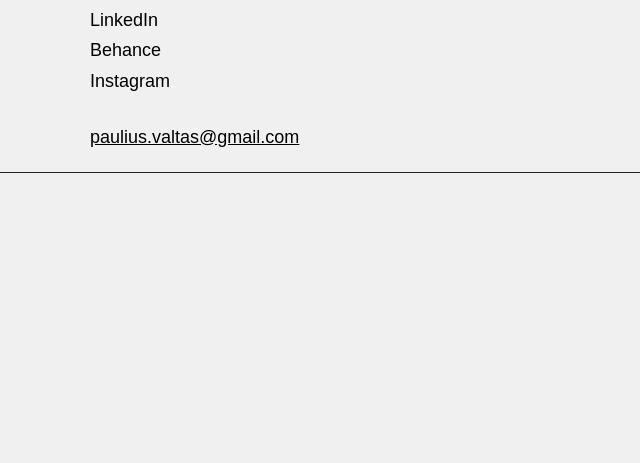
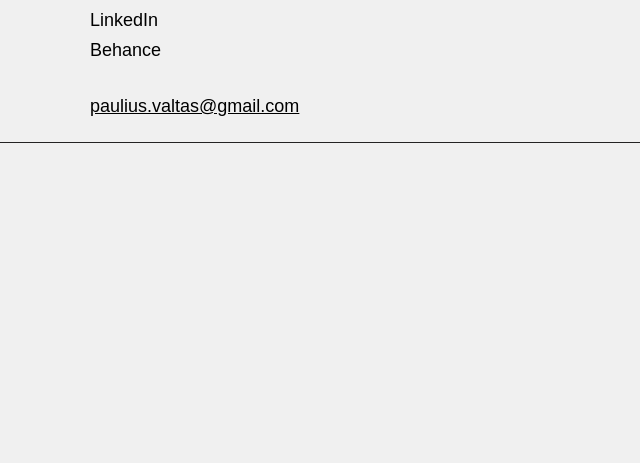
Before and after one commit to Paulius445/Portoflio, a plain HTML site: page contacts.html in a window 1280 px wide. Shown: the part 337-800 px from the top of the page, without its empty margins (0-640 px from the left). Drawn offline with Linux system fonts and the light colour scheme.

Commit message:
Update contacts.html

```diff
--- a/contacts.html
+++ b/contacts.html
@@ -38,7 +38,6 @@
           <h3>Socials:</h3>
           <a href="https://www.linkedin.com/in/paulius-valtas-ab721b19a/" target="_blank" style="text-decoration: none" class="work__box__text">LinkedIn</a> <br>
           <a href="https://www.behance.net/pauliusvaltas" target="_blank" style="text-decoration: none" class="work__box__text">Behance</a> <br>
-          <a href="https://www.instagram.com/445paulius/" target="_blank" style="text-decoration: none" class="work__box__text">Instagram</a> <br>
         </p>
         <a href="mailto:paulius.valtas@gmail.com" class="work__box__text">paulius.valtas@gmail.com</a>
       </div>
```
